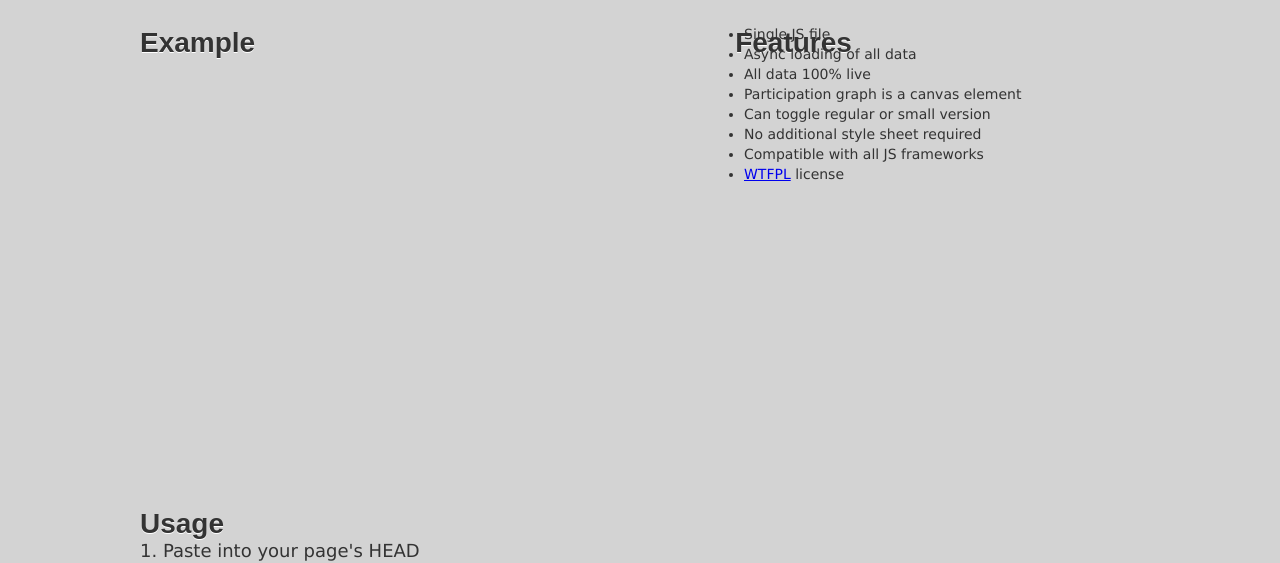
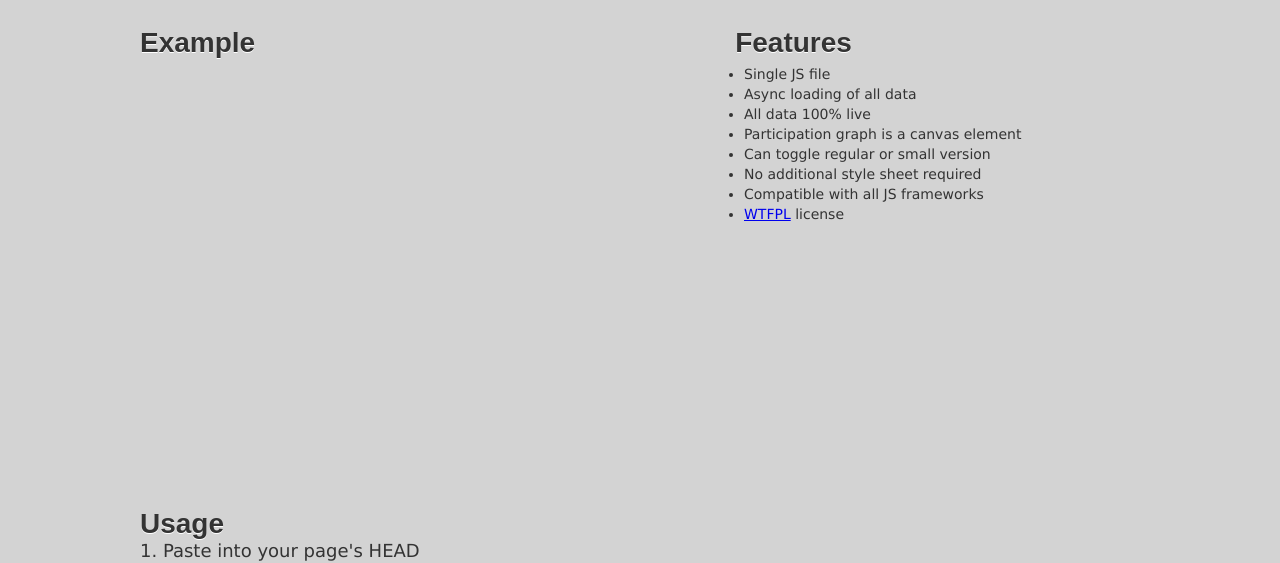
Before and after one commit to bendmorris/Gitview, a plain HTML site: page demo/index.html in a window 1280 px wide. Shown: the part 208-771 px from the top of the page. Drawn offline with Linux system fonts and the light colour scheme; a script that the page names is missing; a web font is replaced by a local one.

```diff
--- a/demo/demo.css
+++ b/demo/demo.css
@@ -71,7 +71,7 @@
 	width:450px;
 	display:inline-block;
 	position:relative;
-	top:-280px;
+	top:-240px;
 	line-height:20px;
 	font-size:14px;
 	left:100px;
```
Also changed, not shown: demo/images/screenshotSmall.png (added).
